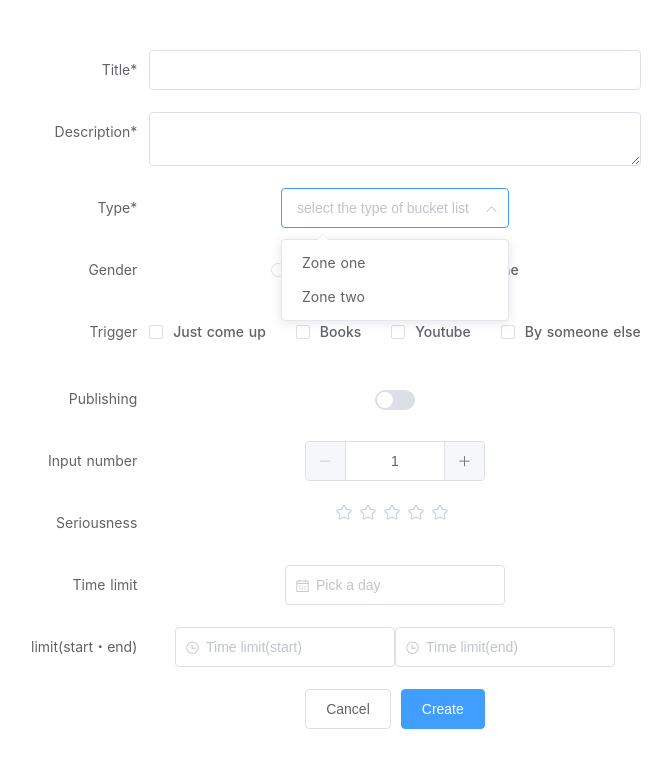
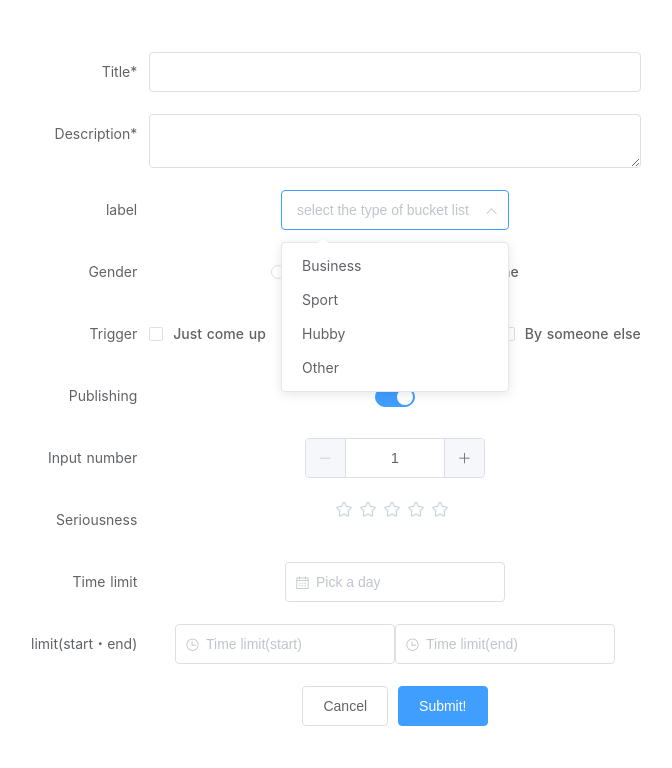
Before and after one commit to YutaKanna/Nuxt-Firebase, a Nuxt app in the folder nuxt/: page /bucket-lists/new in a window 1280 px wide. Both pictures are taken after a click on the icon 796 px from the left and 207 px from the top of the page. Shown: the top 768 px of the page, without its empty margins (305-977 px from the left). Built offline with nearby package versions, Linux system fonts and the light colour scheme.

Commit message:
各inputタグの設定 #14

```diff
--- a/nuxt/pages/bucket-lists/new.vue
+++ b/nuxt/pages/bucket-lists/new.vue
@@ -7,33 +7,35 @@
             <el-col :span="6"><div class="grid-content bg-purple"></div></el-col>
             <el-col :span="6"><div class="grid-content bg-purple"></div></el-col>
         </el-row> -->
-        <el-form ref="form" :model="form" label-width="120px">
+        <el-form ref="form" :model="form" label-width="120px" method="post" action="http://localhost:8000/api/bucket-lists/new">
             <el-form-item label="Title*">
                 <el-input name="title" v-model="form.title"></el-input>
             </el-form-item>
             <el-form-item label="Description*">
                 <el-input name="description" type="textarea" v-model="form.description"></el-input>
             </el-form-item>
-            <el-form-item label="Type*">
-                <el-select v-model="form.type" placeholder="select the type of bucket list">
-                <el-option label="Zone one" value="shanghai"></el-option>
-                <el-option label="Zone two" value="beijing"></el-option>
+            <el-form-item label="label">
+                <el-select v-model="value" placeholder="select the type of bucket list">
+                    <el-option
+                      v-for="item in form.options"
+                      :key="item.value"
+                      :label="item.label"
+                      :value="item.value">
+                    </el-option>
                 </el-select>
             </el-form-item>
             <el-form-item label="Gender">
-                <el-radio-group v-model="form.resource">
-                <el-radio label="Man"></el-radio>
-                <el-radio label="Woman"></el-radio>
-                <el-radio label="None"></el-radio>
+                <el-radio-group v-model="form.gender">
+                <el-radio label="Man" value="1"></el-radio>
+                <el-radio label="Woman" value="2"></el-radio>
+                <el-radio label="None" value="3"></el-radio>
                 </el-radio-group>
             </el-form-item>
             <el-form-item label="Trigger">
-                <el-checkbox-group v-model="form.type">
-                <el-checkbox label="Just come up" name="type"></el-checkbox>
-                <el-checkbox label="Books" name="type"></el-checkbox>
-                <el-checkbox label="Youtube" name="type"></el-checkbox>
-                <el-checkbox label="By someone else" name="type"></el-checkbox>
-                </el-checkbox-group>
+                <el-checkbox v-model="form.trigger1" label="Just come up" name="trigger1"></el-checkbox>
+                <el-checkbox v-model="form.trigger2" label="Books" name="trigger2"></el-checkbox>
+                <el-checkbox v-model="form.trigger3" label="Youtube" name="trigger3"></el-checkbox>
+                <el-checkbox v-model="form.trigger4" label="By someone else" name="trigger4"></el-checkbox>
             </el-form-item>
             <el-form-item label="Publishing">
                 <el-switch v-model="form.publishing"></el-switch>
@@ -56,9 +58,9 @@
                     placeholder="Time limit(start)"
                     v-model="form.startTime"
                     :picker-options="{
-                    start: '08:30',
-                    step: '00:15',
-                    end: '18:30',
+                    start: '00:00',
+                    step: '1:00',
+                    end: '23:00',
                     maxTime: form.endTime
                     }">
                 </el-time-select>
@@ -66,16 +68,16 @@
                     placeholder="Time limit(end)"
                     v-model="form.endTime"
                     :picker-options="{
-                    start: '08:30',
-                    step: '00:15',
-                    end: '18:30',
+                    start: '00:00',
+                    step: '1:00',
+                    end: '23:00',
                     minTime: form.startTime
                     }">
                 </el-time-select>
             </el-form-item>
             <el-form-item>
                 <el-button>Cancel</el-button>
-                <el-button type="primary" @click="onSubmit">Create</el-button>
+                <el-button type="primary" @click="onSubmit">Submit!</el-button>
             </el-form-item>
         </el-form>
     </div>
@@ -129,17 +131,30 @@ var axiosPost = axios.create({
     data: function() {
       return {
         form: {
-          name: '',
-          region: '',
-          date1: '',
-          date2: '',
-          delivery: false,
-          type: [],
-          resource: '',
-          desc: '',
+          title: '',
+          description: '',
+          options: [{
+            value: '1',
+            label: 'Business'
+            }, {
+            value: '2',
+            label: 'Sport'
+            }, {
+            value: '3',
+            label: 'Hubby'
+            }, {
+            value: '4',
+            label: 'Other'
+          }],
+          value: '',
+          gender: '',
+          trigger1: '',
+          trigger2: '',
+          trigger3: '',
+          trigger4: '',
+          publishing: '',
           num: 1,
-          value1: null,
-          color1: '#409EFF',
+          seriousness: '',
           date: '',
           startTime: '',
           endTime: ''
@@ -147,8 +162,9 @@ var axiosPost = axios.create({
       }
     },
     methods: {
-      async post() {
+      async postte() {
         const url = "http://localhost:8000/api/bucket-lists/new";
+        console.log('submit!');
         await axiosPost.post(url, {
           title: this.title,
           description: this.description,
@@ -159,7 +175,7 @@ var axiosPost = axios.create({
         console.log(value)
       },
       onSubmit() {
-        console.log('submit!');
+        this.postte()
       }
     }
   }
```
